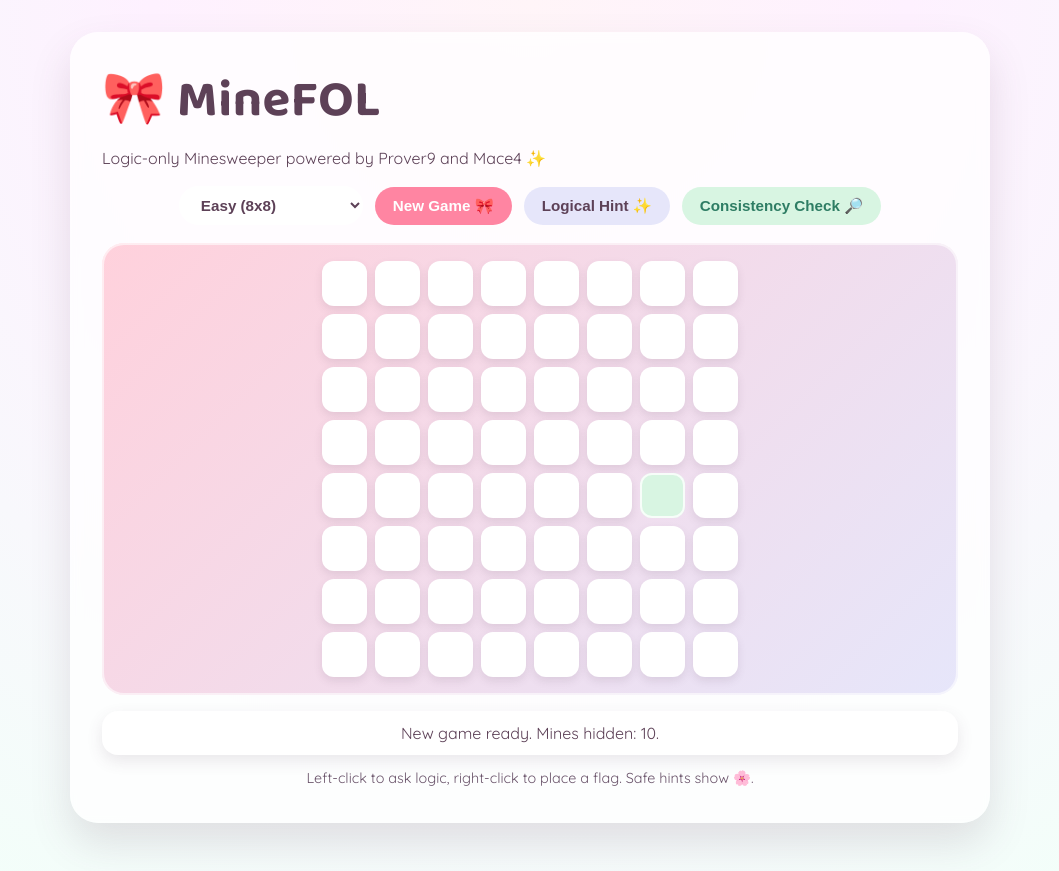
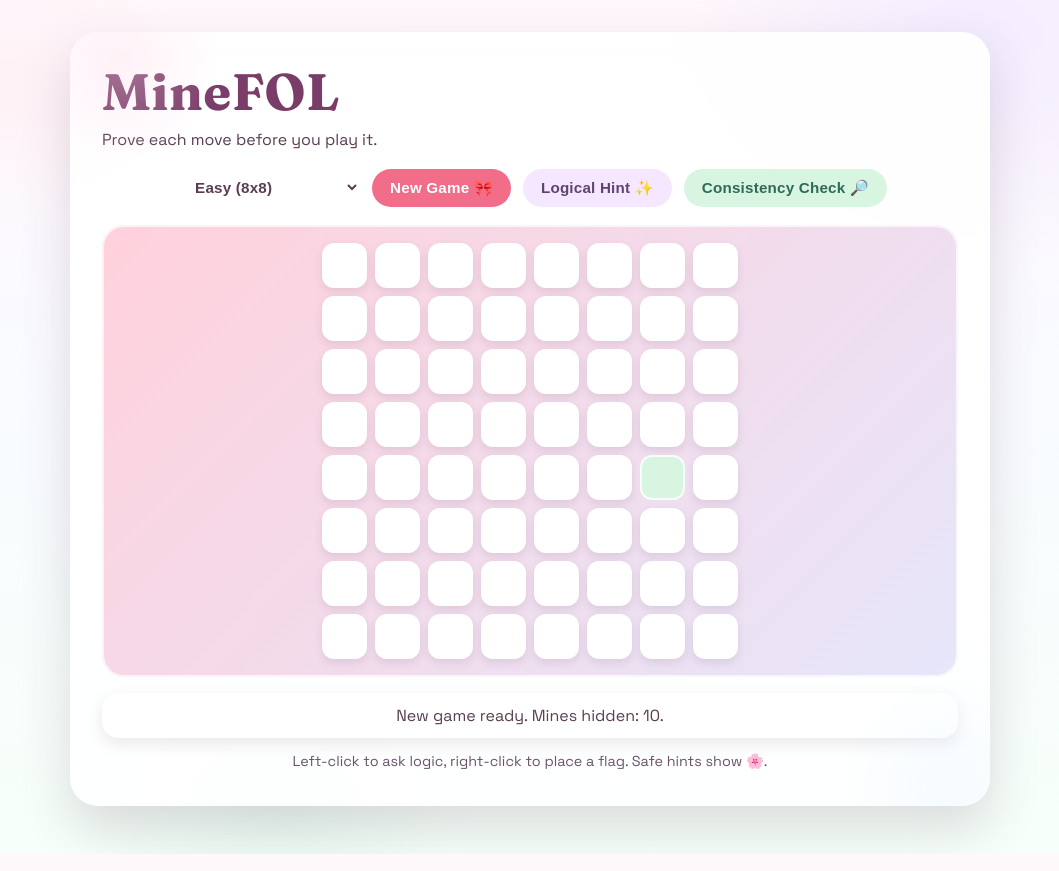
Before and after one commit to ioanaghi/Assignment_2_Ioana_Ghinet, a Flask app: page / in a window 1280 px wide. Shown: the whole page, without its empty margins (110-1169 px from the left). Run offline with Flask 3, Linux system fonts and the light colour scheme.

Commit message:
new design for the game interface and improved logic handling

```diff
--- a/static/styles.css
+++ b/static/styles.css
@@ -1,12 +1,13 @@
-@import url('https://fonts.googleapis.com/css2?family=Baloo+2:wght@500;700&family=Quicksand:wght@400;600&display=swap');
+@import url('https://fonts.googleapis.com/css2?family=Fraunces:opsz,wght@9..144,600;9..144,700&family=Space+Grotesk:wght@400;500;600&display=swap');
 
 :root {
     --pink: #ffd1dc;
     --lavender: #e6e6fa;
     --mint: #d8f5e2;
-    --peach: #ffe9d6;
-    --rose: #ff85a2;
-    --ink: #5d4157;
+    --butter: #fff4c7;
+    --rose: #f26d8a;
+    --ink: #5a3d52;
+    --berry: #7a3d6a;
     --cell-size: 42px;
 }
 
@@ -17,9 +18,13 @@
 body {
     margin: 0;
     min-height: 100vh;
-    font-family: 'Quicksand', 'Segoe UI', sans-serif;
+    font-family: 'Space Grotesk', 'Segoe UI', sans-serif;
     color: var(--ink);
-    background: radial-gradient(circle at top, #fff5f8 0%, #fef1ff 35%, #f2fff9 100%);
+    background:
+        radial-gradient(300px 220px at 10% 10%, #fff1f6 0%, transparent 60%),
+        radial-gradient(420px 320px at 85% 5%, #f2ecff 0%, transparent 70%),
+        radial-gradient(300px 260px at 30% 95%, #eaf9f1 0%, transparent 65%),
+        linear-gradient(180deg, #fff7fb 0%, #f9fbff 45%, #f6fff9 100%);
     display: flex;
     justify-content: center;
     align-items: flex-start;
@@ -29,17 +34,20 @@
     width: min(920px, 92vw);
     margin: 32px auto 48px;
     padding: 28px 32px 36px;
-    background: rgba(255, 255, 255, 0.75);
+    background: rgba(255, 255, 255, 0.88);
     border-radius: 28px;
-    box-shadow: 0 20px 40px rgba(93, 65, 87, 0.15);
+    box-shadow: 0 22px 50px rgba(90, 61, 82, 0.18);
     backdrop-filter: blur(6px);
+    position: relative;
+    overflow: hidden;
 }
 
 .title {
-    font-family: 'Baloo 2', cursive;
+    font-family: 'Fraunces', serif;
     font-size: clamp(2rem, 4vw, 3.2rem);
     margin: 0;
     letter-spacing: 0.5px;
+    color: var(--berry);
 }
 
 .subtitle {
@@ -65,6 +73,7 @@
     font-size: 0.95rem;
     cursor: pointer;
     transition: transform 0.15s ease, box-shadow 0.2s ease;
+    letter-spacing: 0.2px;
 }
 
 button:hover,
@@ -83,13 +92,13 @@
 }
 
 .btn-secondary {
-    background: var(--lavender);
-    color: var(--ink);
+    background: #f4e7ff;
+    color: #5f4372;
 }
 
 .btn-ghost {
     background: var(--mint);
-    color: #2e7d64;
+    color: #2f6a58;
 }
 
 select {
@@ -104,8 +113,10 @@
     gap: 8px;
     padding: 18px;
     border-radius: 22px;
-    background: linear-gradient(135deg, var(--pink), var(--lavender));
-    box-shadow: inset 0 0 0 2px rgba(255, 255, 255, 0.6);
+    background:
+        linear-gradient(135deg, var(--pink), var(--lavender)),
+        repeating-linear-gradient(45deg, rgba(255, 255, 255, 0.25) 0 10px, transparent 10px 20px);
+    box-shadow: inset 0 0 0 2px rgba(255, 255, 255, 0.7);
 }
 
 .grid.disabled {
@@ -143,12 +154,12 @@
 }
 
 .cell.flagged {
-    background: #fff0f6;
+    background: #ffeaf2;
     color: #c43d6b;
 }
 
 .cell.safe-hint {
-    background: #fff8d7;
+    background: var(--butter);
     box-shadow: 0 0 0 2px rgba(255, 196, 204, 0.6);
 }
 
@@ -174,6 +185,31 @@
     color: #6a546a;
 }
 
+.container::before,
+.container::after {
+    content: "";
+    position: absolute;
+    border-radius: 999px;
+    opacity: 0.35;
+    pointer-events: none;
+}
+
+.container::before {
+    width: 220px;
+    height: 220px;
+    top: -80px;
+    left: -60px;
+    background: radial-gradient(circle, #ffd8e8 0%, transparent 65%);
+}
+
+.container::after {
+    width: 240px;
+    height: 240px;
+    bottom: -100px;
+    right: -80px;
+    background: radial-gradient(circle, #e2f4ff 0%, transparent 65%);
+}
+
 @keyframes pop {
     0% { transform: scale(0.92); }
     100% { transform: scale(1); }
--- a/templates/index.html
+++ b/templates/index.html
@@ -3,13 +3,13 @@
 <head>
     <meta charset="UTF-8">
     <meta name="viewport" content="width=device-width, initial-scale=1.0">
-    <title>🎀 MineFOL - Logic Minesweeper</title>
+    <title>MineFOL</title>
     <link rel="stylesheet" href="{{ url_for('static', filename='styles.css') }}">
 </head>
 <body>
     <div class="container">
-        <h1 class="title">🎀 MineFOL</h1>
-        <p class="subtitle">Logic-only Minesweeper powered by Prover9 and Mace4 ✨</p>
+        <h1 class="title">MineFOL</h1>
+        <p class="subtitle">Prove each move before you play it.</p>
 
         <div class="controls">
             <select id="difficulty" aria-label="Select difficulty">
```
